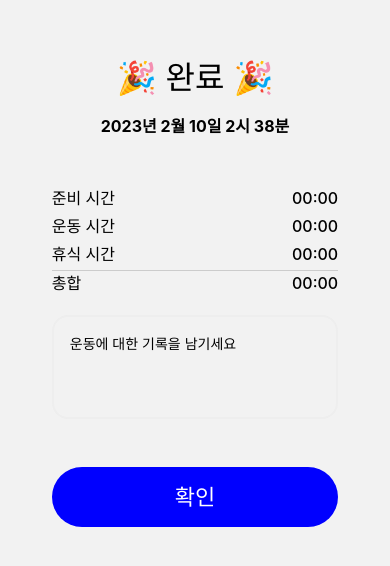
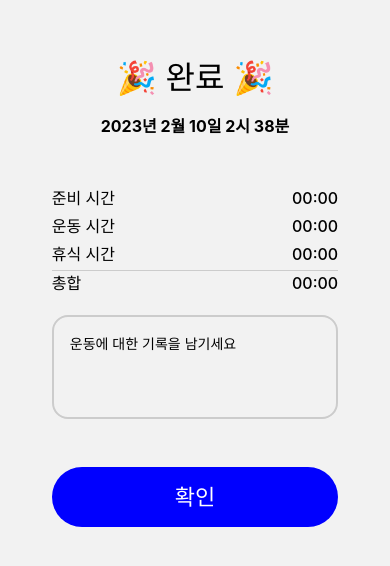
Before and after one commit to dev2820/TBT, a React Native app: screen /Finish in a window 390 px wide. Shown: the part 130-696 px from the top of the page. Built offline with nearby package versions, Linux system fonts and the light colour scheme.

Commit message:
style/ 메모장 border 색상 진하게 변경

```diff
--- a/src/screens/FinishPage.js
+++ b/src/screens/FinishPage.js
@@ -114,7 +114,7 @@ const styles = StyleSheet.create({
   },
   memo: {
     marginTop: 16,
-    borderColor: THEME.PLACEHOLDER,
+    borderColor: THEME.PLACEHOLDER_DARKER,
     borderWidth: 2,
     borderRadius: 16,
     padding: 16,
```
